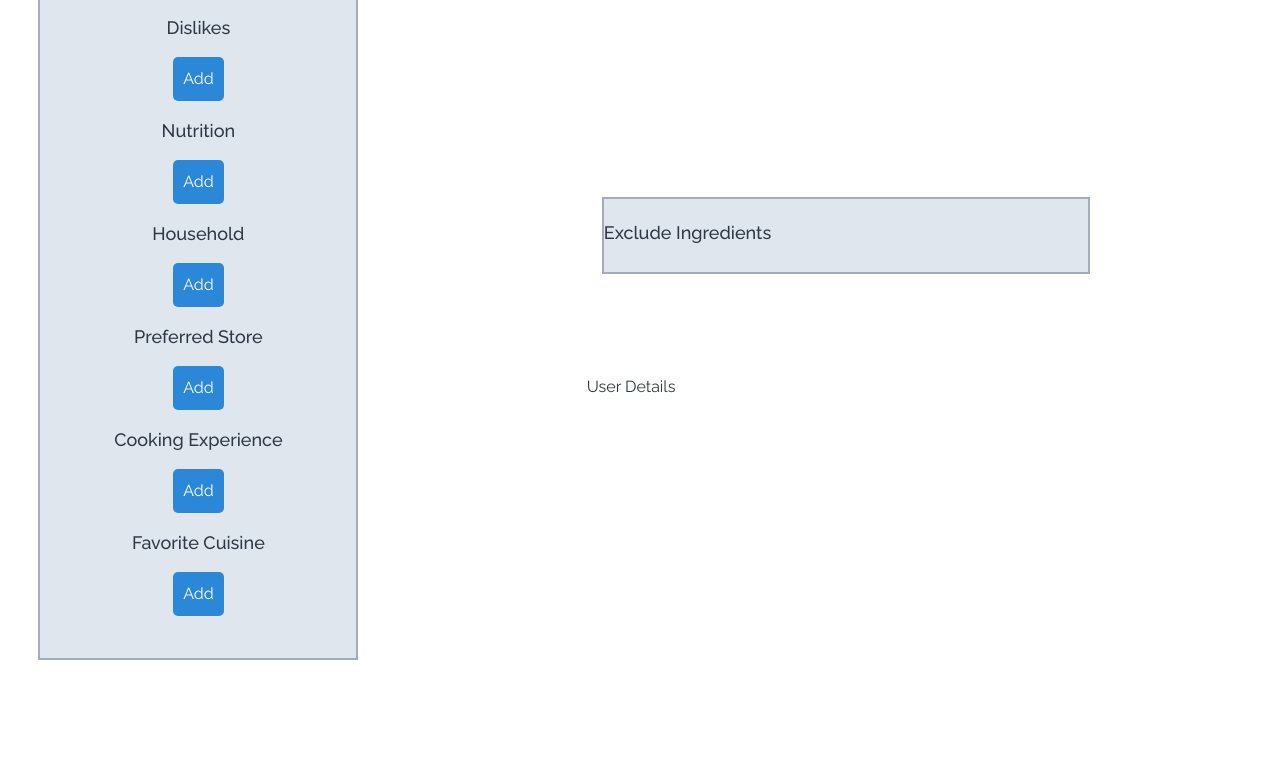
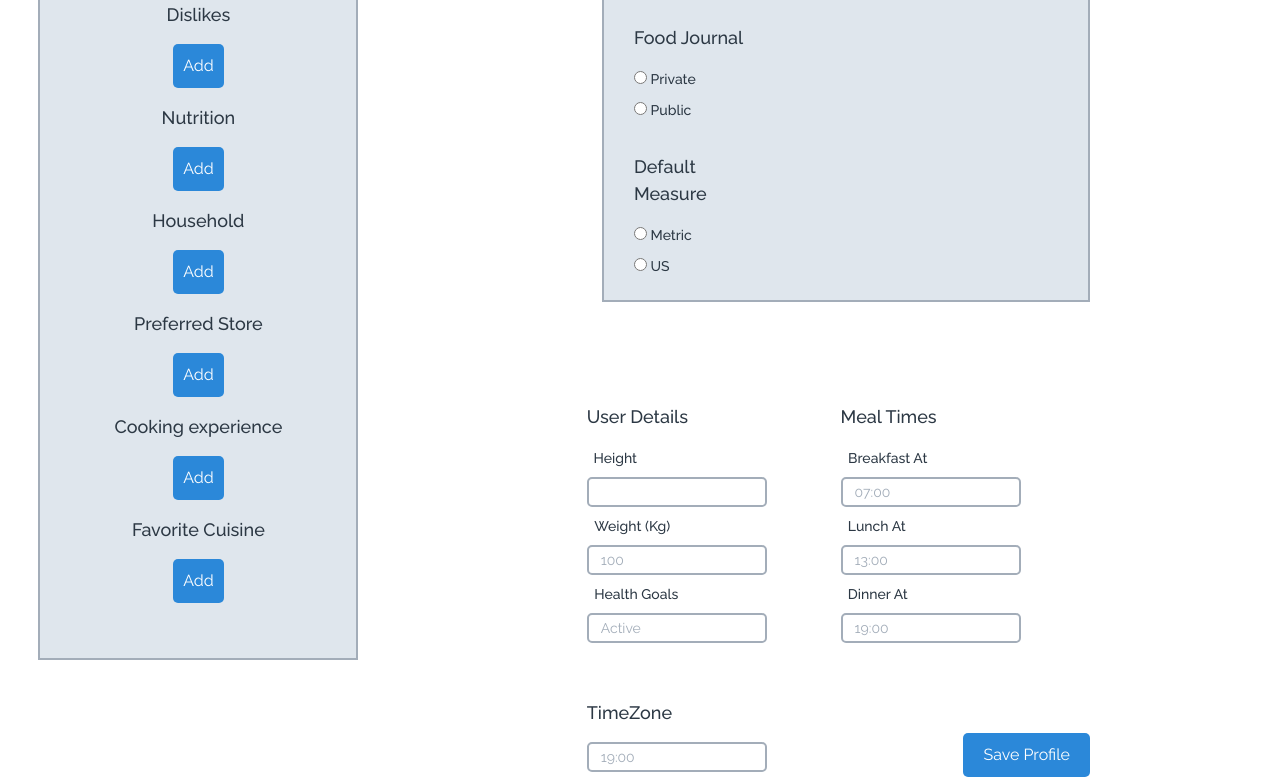
Before and after one commit to ammarjussa/foodbubble, a React (Create React App) app: page /profile in a window 1280 px wide. Shown: the part 779-1560 px from the top of the page. Built offline with nearby package versions, Linux system fonts and the light colour scheme.

Commit message:
User Profile complete

```diff
--- a/src/assets/styles/_components.scss
+++ b/src/assets/styles/_components.scss
@@ -356,18 +356,12 @@
     background-color: #dfe6ed;
     display: flex;
     flex-direction: column;
-    padding-top: 4%;
-    padding-bottom: 2%;
+    padding: 3%;
+
     margin-top: 2%;
     margin-bottom: 20%;
     margin-left: 3%;
     border: 2px solid $border-color;
-
-    p {
-      font-size: 18px;
-      color: $font-color;
-      font-weight: $font-weight-heavy;
-    }
 
     .up-add {
       color: white;
@@ -377,4 +371,38 @@
       border-radius: 5px;
     }
   }
+  p {
+    font-size: 18px;
+    color: $font-color;
+    font-weight: $font-weight-heavy;
+  }
+  label {
+    font-size: 14px;
+    padding-left: 3%;
+    color: $font-color;
+    font-weight: $font-weight-heavy;
+  }
+
+  .up-input {
+    border: 2px solid $border-color;
+    outline: none;
+    border-radius: 5px;
+    width: 180px;
+    margin-bottom: 3%;
+    @include placeholder {
+      color: $border-color;
+      font-size: 14px;
+      padding-left: 10px;
+    }
+  }
+
+  .up-button {
+    color: white;
+    background-color: $button-color;
+    border: none;
+    border-radius: 5px;
+    padding: 2%;
+    padding-left: 4%;
+    padding-right: 4%;
+  }
 }
--- a/src/components/UserProfile/UserProfile.js
+++ b/src/components/UserProfile/UserProfile.js
@@ -3,53 +3,110 @@ import UserProfileHead from './UserProfileHead';
 
 //Need separate components for repititive stuff
 
+const Preferences = ({ name }) => {
+  return (
+    <div className="d-flex flex-column align-items-center mb-3">
+      <p>{name}</p>
+      <button className="up-add">Add</button>
+    </div>
+  );
+};
+
 const UserProfile = () => {
   return (
     <div>
       <UserProfileHead />
-      <div className="d-flex align-items-center user-profile">
+      <div className="d-flex user-profile">
         <div className="col-sm-3 d-flex flex-column justify-content-center align-items-center up-preference">
           <p>User Preferences</p>
-          <div className="d-flex flex-column align-items-center mb-3">
-            <p>Diet</p>
-            <button className="up-add">Add</button>
-          </div>
-          <div className="d-flex flex-column align-items-center mb-3">
-            <p>Avoidance</p>
-            <button className="up-add">Add</button>
-          </div>
-          <div className="d-flex flex-column align-items-center mb-3">
-            <p>Dislikes</p>
-            <button className="up-add">Add</button>
-          </div>
-          <div className="d-flex flex-column align-items-center mb-3">
-            <p>Nutrition</p>
-            <button className="up-add">Add</button>
-          </div>
-          <div className="d-flex flex-column align-items-center mb-3">
-            <p>Household</p>
-            <button className="up-add">Add</button>
-          </div>
-          <div className="d-flex flex-column align-items-center mb-3">
-            <p>Preferred Store</p>
-            <button className="up-add">Add</button>
-          </div>
-          <div className="d-flex flex-column align-items-center mb-3">
-            <p>Cooking Experience</p>
-            <button className="up-add">Add</button>
-          </div>
-          <div className="d-flex flex-column align-items-center mb-3">
-            <p>Favorite Cuisine</p>
-            <button className="up-add">Add</button>
-          </div>
+          <Preferences name="Diet" />
+          <Preferences name="Avoidances" />
+          <Preferences name="Dislikes" />
+          <Preferences name="Nutrition" />
+          <Preferences name="Household" />
+          <Preferences name="Preferred Store" />
+          <Preferences name="Cooking experience" />
+          <Preferences name="Favorite Cuisine" />
         </div>
         <div className="col-sm-2"></div>
-        <div className="col-sm-5">
+        <div className="col-sm-5 d-flex flex-column justify-content-center">
           <div className="up-preference">
             <p>Exclude Ingredients</p>
+            <div className="col-sm-4">
+              <div className="d-flex flex-column pb-4">
+                <p>Privacy</p>
+                <div>
+                  <input type="radio" name="privacy" />
+                  <label for="private">Private</label>
+                </div>
+                <div>
+                  <input type="radio" name="privacy" />
+                  <label for="public">Public</label>
+                </div>
+              </div>
+              <div className="d-flex flex-column pb-4">
+                <p>Food Journal</p>
+                <div>
+                  <input type="radio" name="privacy" />
+                  <label for="private">Private</label>
+                </div>
+                <div>
+                  <input type="radio" name="privacy" />
+                  <label for="public">Public</label>
+                </div>
+              </div>
+              <div className="d-flex flex-column">
+                <p>Default Measure</p>
+                <div>
+                  <input type="radio" name="privacy" />
+                  <label for="metric">Metric</label>
+                </div>
+                <div>
+                  <input type="radio" name="privacy" />
+                  <label for="us">US</label>
+                </div>
+              </div>
+            </div>
           </div>
-          <div>
-            <p>User Details</p>
+          <div className="d-flex justify-content-around">
+            <div className="d-flex flex-column align-items-start">
+              <p>User Details</p>
+              <div>
+                <label for="height">Height</label>
+                <input className="up-input" type="text" />
+              </div>
+              <div>
+                <label for="us">Weight (Kg)</label>
+                <input placeholder="100" className="up-input" type="text" />
+              </div>
+              <div>
+                <label for="us">Health Goals</label>
+                <input placeholder="Active" className="up-input" type="text" />
+              </div>
+            </div>
+            <div className="d-flex flex-column align-items-start">
+              <p>Meal Times</p>
+              <div>
+                <label for="us">Breakfast At</label>
+                <input placeholder="07:00" className="up-input" type="text" />
+              </div>
+              <div>
+                <label for="us">Lunch At</label>
+                <input placeholder="13:00" className="up-input" type="text" />
+              </div>
+              <div>
+                <label for="us">Dinner At</label>
+                <input placeholder="19:00" className="up-input" type="text" />
+              </div>
+            </div>
+          </div>
+
+          <div className="pt-5 d-flex justify-content-between align-items-end">
+            <div className="d-flex flex-column">
+              <p>TimeZone</p>
+              <input placeholder="19:00" className="up-input" type="text" />
+            </div>
+            <button className="up-button">Save Profile</button>
           </div>
         </div>
       </div>
```
